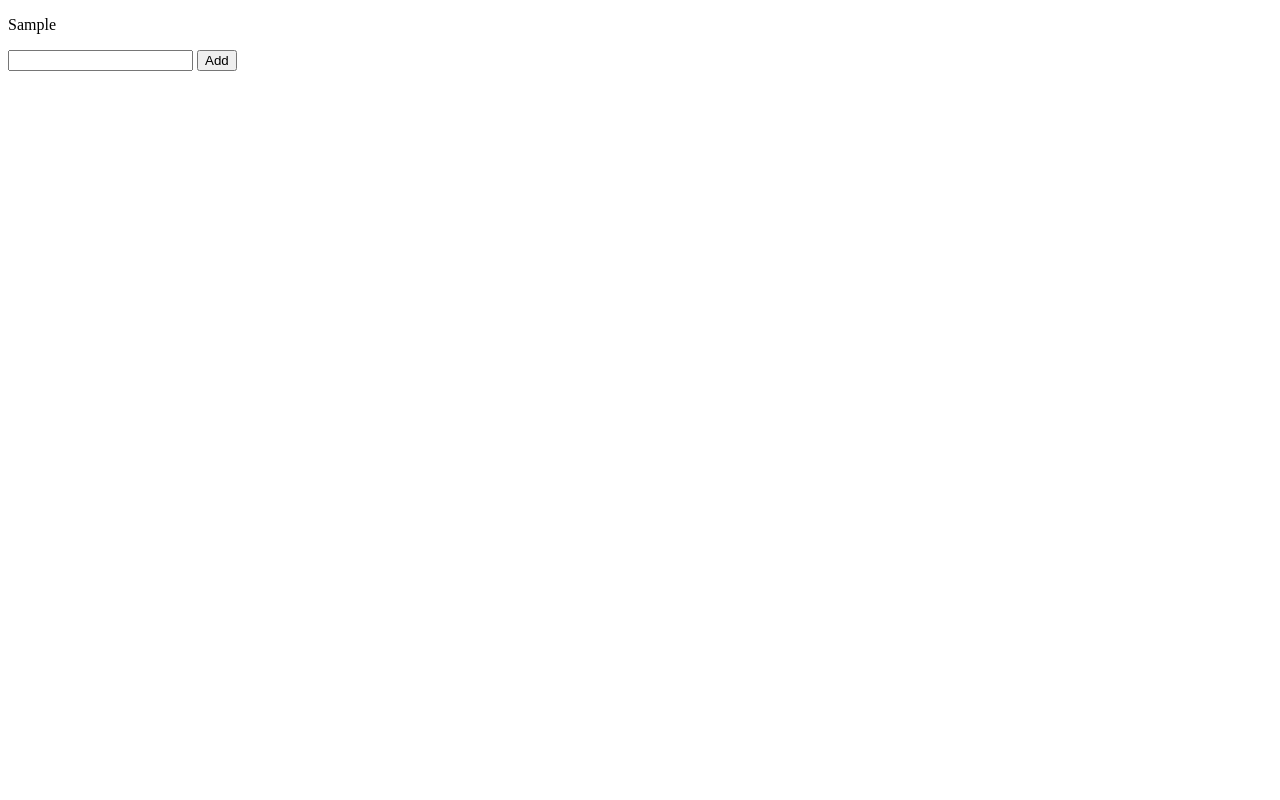
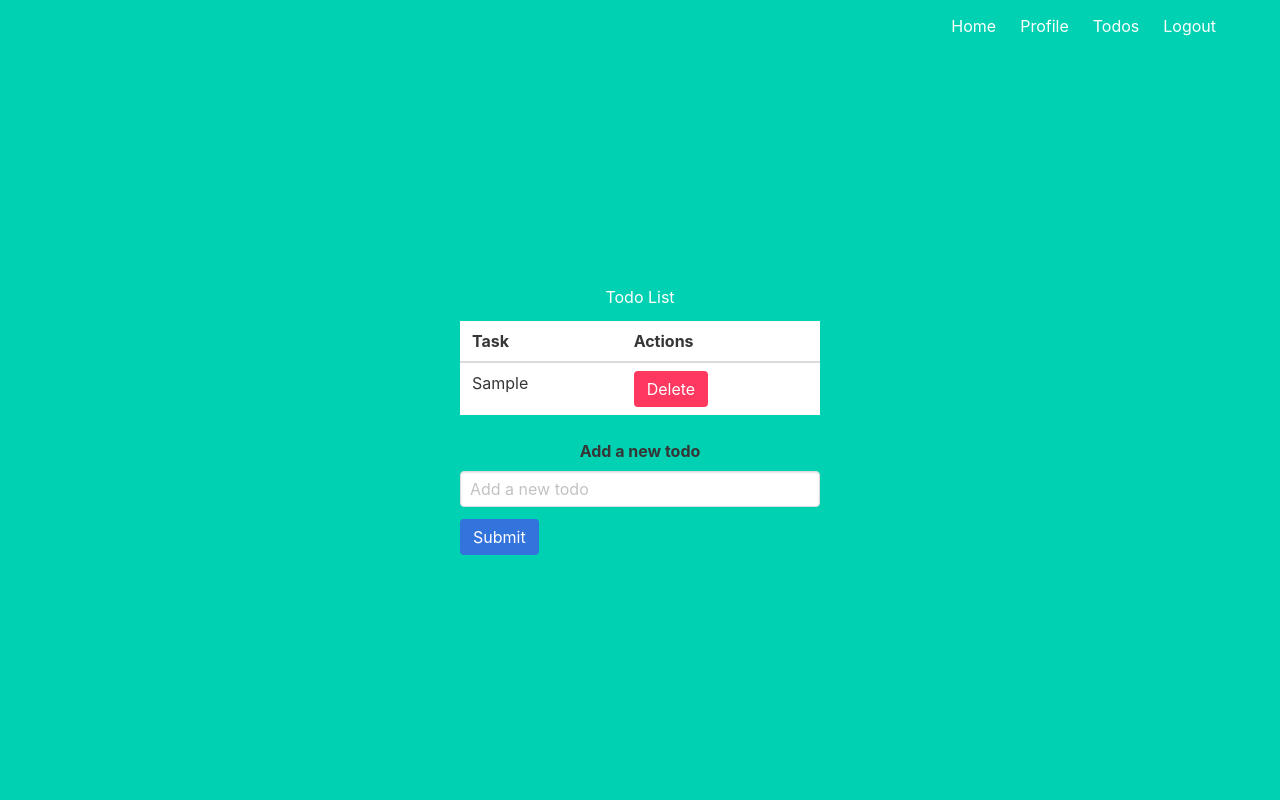
Before and after one commit to CIT-PROJECTS-2021/cit-cohort-three, a Flask app: page /todos/ in a window 1280 px wide. Before the commit the page is almost empty. Run offline with Flask 2, Linux system fonts and the light colour scheme; a user stored in the database is signed in; tables that the repository leaves empty hold one stand-in row (values such as "Sample post").

Commit message:
ch: add new updates

```diff
--- a/week10/fruits/models.py
+++ b/week10/fruits/models.py
@@ -106,6 +106,9 @@ class Todo(db.Model, ExtraMixin):
     todo = db.Column(db.String(100), nullable=False)
     created_by = db.Column(db.Integer, db.ForeignKey('users.id'), nullable=False)
 
+    def delete_instance(self, using_transaction=True, keep_parents=False):
+        db.session.delete(self)
+        db.session.commit()
 
     @classmethod
     def get_all_todos(cls):
@@ -114,3 +117,7 @@ class Todo(db.Model, ExtraMixin):
     @classmethod
     def get_todos_by_user_id(cls, user_id):
         return cls.query.filter_by(created_by=user_id).all()
+
+    @classmethod
+    def get_by_id(cls, todo_id):
+        return cls.query.filter_by(id=todo_id).first()
--- a/week10/fruits/templates/base.html
+++ b/week10/fruits/templates/base.html
@@ -23,6 +23,9 @@
                             {% if current_user.is_authenticated %}
                             <a href="{{ url_for('userviews.index') }}" class="navbar-item">
                                 Profile
+                            </a>
+                            <a href="{{ url_for('todos.index') }}" class="navbar-item">
+                                Todos
                             </a>
                             <a href="{{ url_for('userviews.logout') }}" class="navbar-item">
                                 Logout
--- a/week10/fruits/templates/todos/index.html
+++ b/week10/fruits/templates/todos/index.html
@@ -1,19 +1,46 @@
-<!DOCTYPE html>
-<html lang="en">
-<head>
-    <meta charset="UTF-8">
-    <meta http-equiv="X-UA-Compatible" content="IE=edge">
-    <meta name="viewport" content="width=device-width, initial-scale=1.0">
-    <title>Todos</title>
-</head>
-<body>
-    {% for todo in todos %}
-        <p>{{ todo.todo }}</p>
-    {% endfor %}
+{% extends "base.html" %}
+{% block content %}
+    <h1>Todo List</h1>
+       <!-- add a container to center content using bulma css -->
+    <div class="container">
+        <div class="column is-4 is-offset-4">
+        <table class="table" style="width: 100%;">
+            <!-- using bulma css -->
+            <thead>
+                <tr>
+                    <th>Task</th>
+                    <th>Actions</th>
+                </tr>
+            </thead>
+            <tbody>
+                {% for todo in todos %}
+                    <tr>
+                        <td>{{ todo.todo }}</td>
+                        <td>
+                           <!-- delete todo -->
+                            <form action="{{ url_for('todos.delete', todo_id=todo.id) }}" method="POST">
+                                <button class="button is-danger" type="submit">Delete</button>
+                            </form>
+                        </td>
+                    </tr>
+                {% endfor %}
+            </tbody>
+        </table>
+        <!-- form to create a new todo -->
+        <form action="{{ url_for('todos.create') }}" method="POST">
+            <div class="field">
+                <label class="label">Add a new todo</label>
+                <div class="control">
+                    <input class="input" type="text" name="todo" placeholder="Add a new todo">
+                </div>
+            </div>
+            <div class="field">
+                <div class="control">
+                    <button class="button is-link">Submit</button>
+                </div>
+            </div>
+        </form>
+        </div>
+    </div>
 
-    <form method="post" action="{{ url_for('todos.create') }}">
-        <input type="text" name="todo">
-        <input type="submit" value="Add">
-    </form>
-</body>
-</html>
+{% endblock %}
--- a/week10/fruits/views/todos_view.py
+++ b/week10/fruits/views/todos_view.py
@@ -23,3 +23,15 @@ def create():
     new_todo.save()
     flash('Todo created successfully')
     return redirect(url_for('todos.index'))
+
+
+@todos.route('/<int:todo_id>/delete', methods=['POST'])
+@login_required
+def delete(todo_id):
+    todo = Todo.get_by_id(todo_id)
+    if todo and todo.created_by == current_user.id:
+        todo.delete_instance()
+        flash('Todo deleted successfully')
+    else:
+        flash('Todo not found')
+    return redirect(url_for('todos.index'))
--- a/week10/fruits/views/users.py
+++ b/week10/fruits/views/users.py
@@ -64,9 +64,12 @@ def register():
 
 
 
-@userviews.route('/logout', methods=['POST'])
+@userviews.route('/logout', methods=['POST', 'GET'])
 @login_required
 def logout():
     if request.method == 'POST':
         logout_user()
         return redirect(url_for('userviews.login'))
+
+    logout_user()
+    return redirect(url_for('userviews.login'))
```
